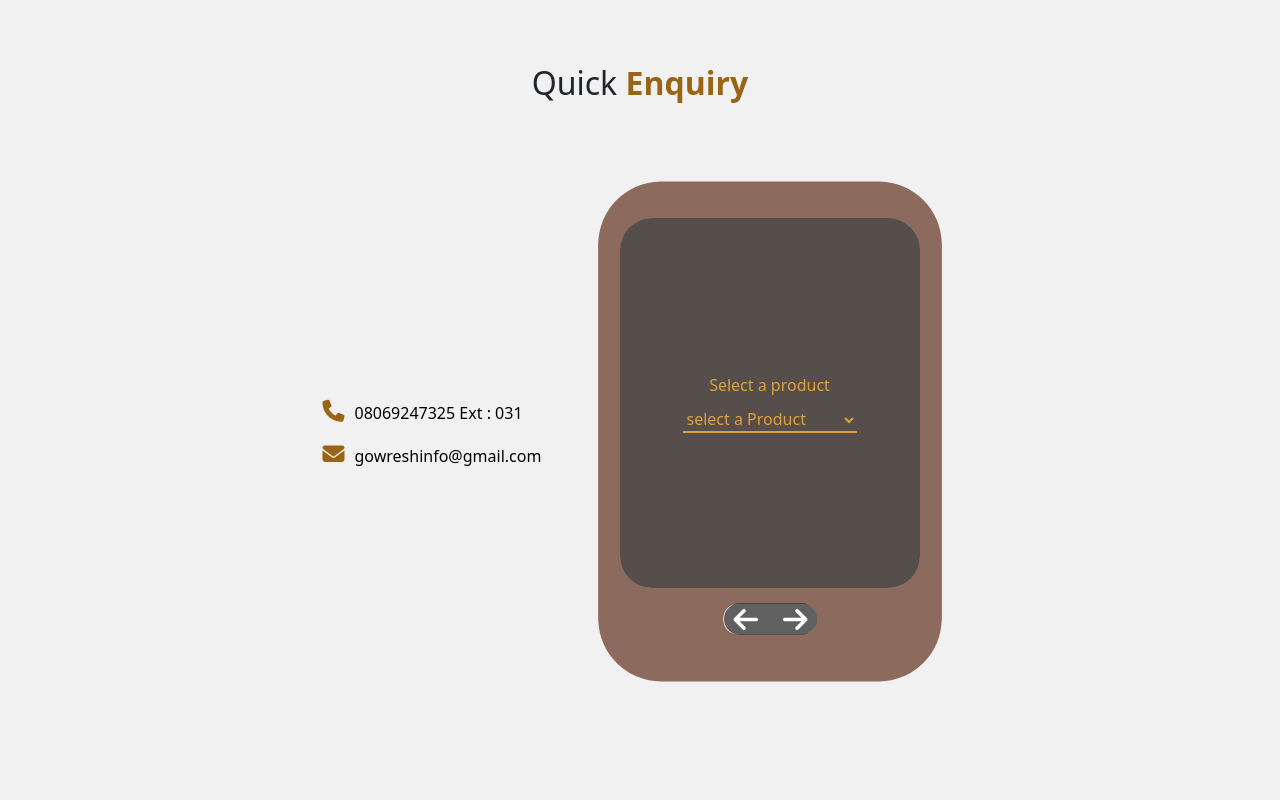
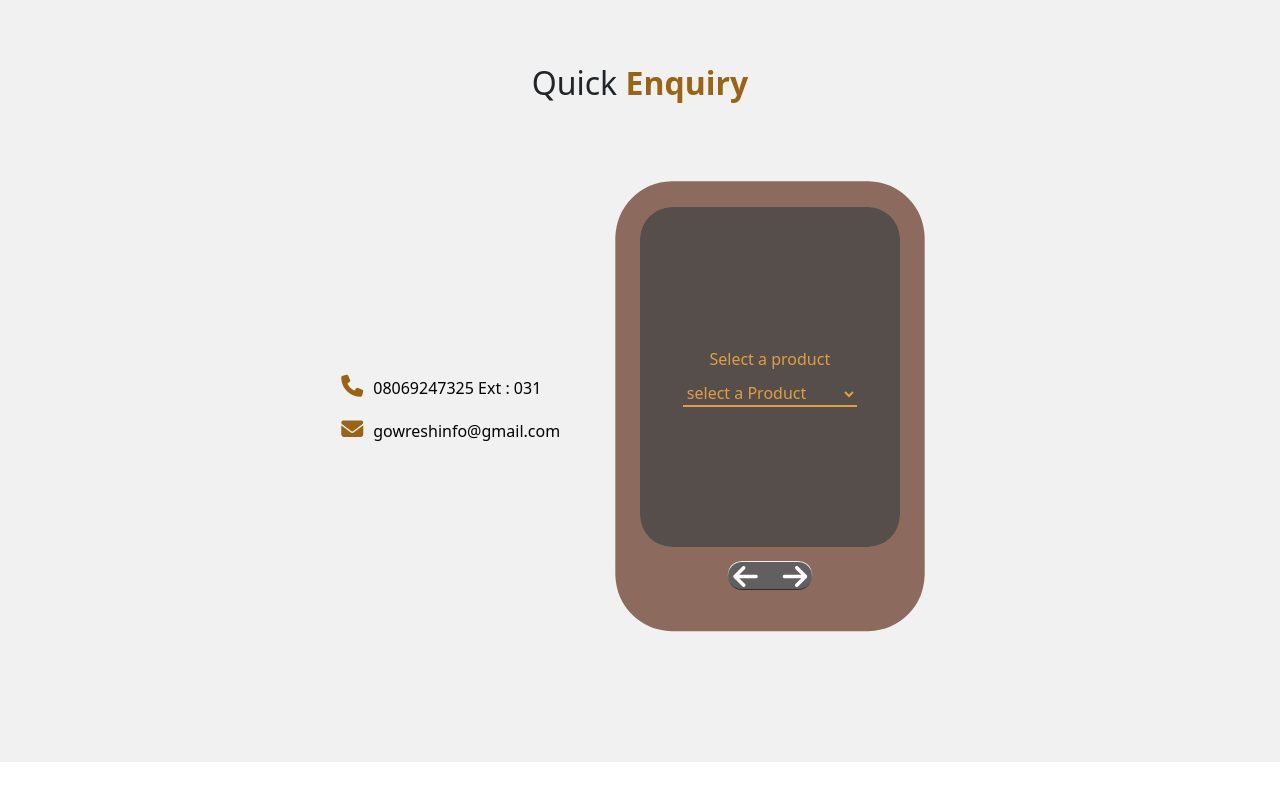
Before and after one commit to Janarthanan-97/React, a React (Vite) app: page / in a window 1280 px wide. Shown: the part 3133-3933 px from the top of the page. After the commit the page ends 3895 px from the top, so only its background shows below. Built offline with nearby package versions, Linux system fonts and the light colour scheme.

Commit message:
Home complete test 02

```diff
--- a/src/component/Home/Home.css
+++ b/src/component/Home/Home.css
@@ -336,25 +336,25 @@
 
 
 .fa-mobile {
-    font-size: 500px;
+    font-size: 450px;
     color: #8C6A5D;
 }
 
 .home-contact-form {
     background-color: #ffffff80;
-    height: 370px;
-    width: 300px;
+    height: 340px;
+    width: 260px;
     border-radius: 2rem;
     position: absolute;
     z-index: 3;
-    margin-top: -29rem;
-    margin-left: calc(1.5rem + 13px);
+    margin-top: -26.56rem;
+    margin-left: calc(1.6rem + 13px);
 }
 
 .home-contact-form .home-input-container {
     background-color: #00000090;
-    height: 370px;
-    width: 300px;
+    height: 340px;
+    width: 260px;
     border-radius: 2rem;
     display: flex;
     flex-direction: column;
@@ -365,8 +365,8 @@
 
 .home-input-div {
     scroll-snap-align: start;
-    height: 370px;
-    width: 300px;
+    height: 340px;
+    width: 260px;
     flex-shrink: 0;
     display: flex;
     justify-content: center;
@@ -389,8 +389,8 @@
     border-top: 2px solid #e09f3e;
     border-bottom: 2px solid #e09f3e;
     color: #e09f3e;
-    width: 250px;
-    height: 200px;
+    width: 200px;
+    height: 150px;
 }
 .home-input-div button{
     background-color: #e09f3e;
@@ -414,13 +414,13 @@
 .home-contact-nav {
     display: flex;
     gap: 25px;
-    height: 2rem;
-    width: 5.87rem;
+    height: 1.8rem;
+    width: 5.29rem;
     border-radius: 1.3rem;
     justify-content: center;
     align-items: center;
-    margin-top: 0.95rem;
-    margin-left: 6.5rem;
+    margin-top: 0.9rem;
+    margin-left: 5.5rem;
     background-color: #00000099;
 }
 
@@ -488,10 +488,12 @@ select option {
     .home-about-container .main-container {
         display: flex;
         flex-direction: column;
-        width: 400px;
+        width: calc(100vw - 40px);
         height: max-content;
         margin-top: 12rem;
         margin-bottom: 100px;
+        margin-left: 20px;
+        margin-right: 20px;
     }
 
     .home-about-container .text-container {
@@ -543,7 +545,7 @@ select option {
         gap: 3rem;
     }
     .fa-mobile {
-        font-size: 500px;
+        font-size: 450px;
         color: #8C6A5D;
     }
 
```
